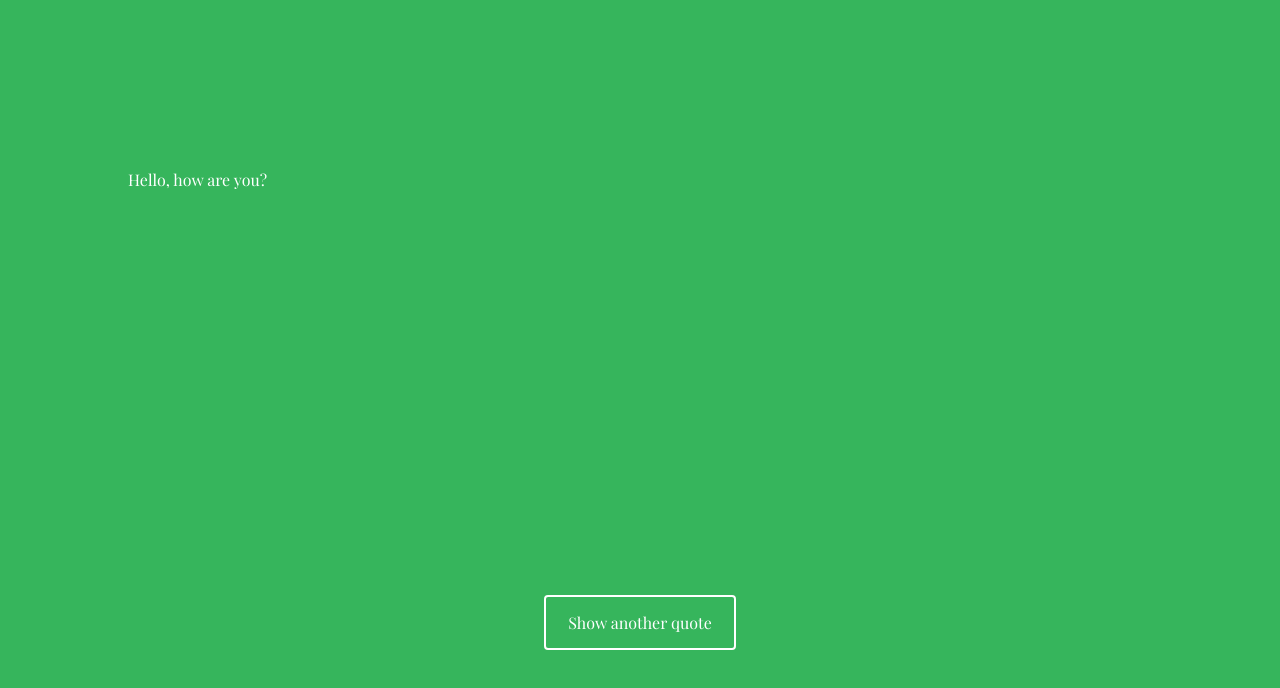
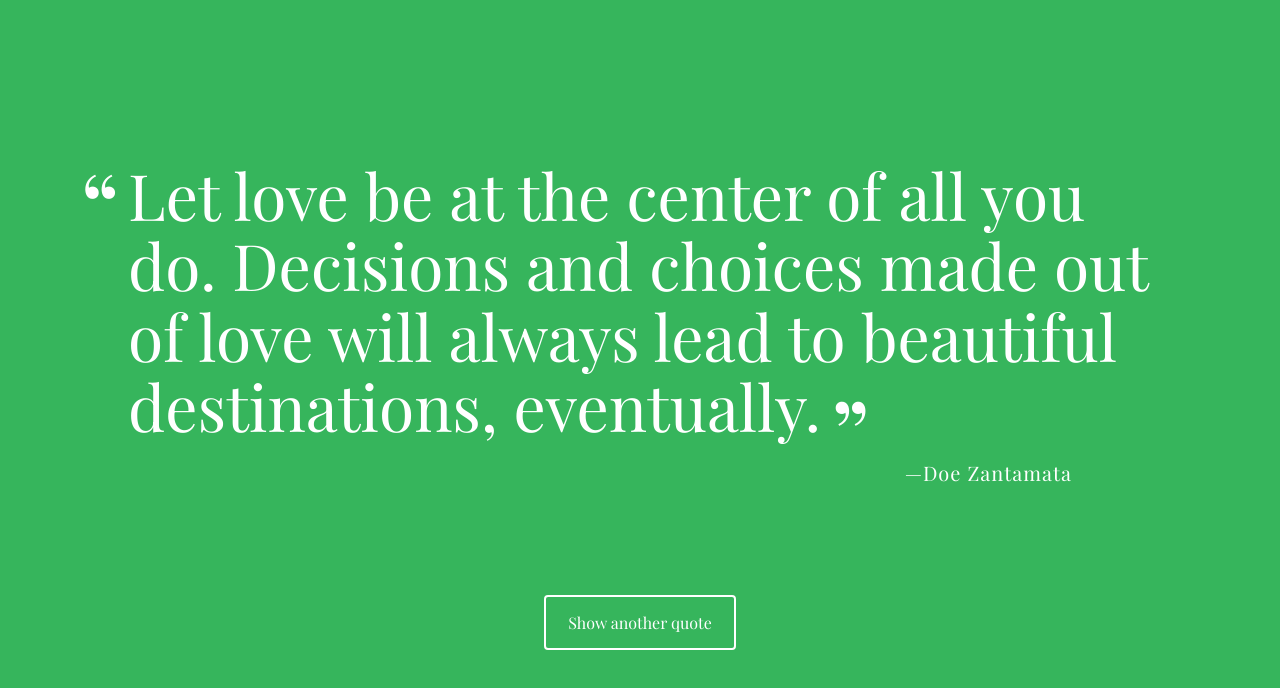
Before and after one commit to riazkhan0311/Full-Stack-Java-Script-Project-1, a plain HTML site: page index.html in a window 1280 px wide. Both pictures are taken after a click on the button "Show another quote". Drawn offline with nearby package versions, Linux system fonts and the light colour scheme; a web font is replaced by a local one.

Commit message:
Project 1 update

```diff
--- a/index.html
+++ b/index.html
@@ -15,7 +15,8 @@
     </div>
     <button id="loadQuote">Show another quote</button>
   </div>
+  <script src="js/quotes.js"></script>
   <script src="js/script.js"></script>
-  <script src="js/quotes.js"></script>
+
 </body>
 </html>
--- a/js/quotes.js
+++ b/js/quotes.js
@@ -1,26 +1,25 @@
 var quotes=[
 		{
-			quote: "You can do anything but not everything",
-			name:"David Allen",
-			//citation: "Making It All Work",
-			//year: 2009
-	    },
+			quote: "People may doubt what you say, but they will believe what you do.",
+			name:"David Allen"
+		 },
 	    {
-	    	quote: "Quote 2",
-			name:"Quote 2 name",
+	    	quote: "Let love be at the center of all you do. Decisions and choices made out of love will always lead to beautiful destinations, eventually.",
+			name:"Doe Zantamata"
 		},
 	    {
-			quote: "Quote 3",
-			name:"Quote 3 name",
+			quote: "A candle loses nothing by lighting another candle.",
+			name:"James Keller"
 		},
 	    {
-			quote: "Quote 4",
-			name:"Quote 4 name",
+			quote: "All was well.",
+			name:"JK Rowling."
 		},
 	    {
-			quote: "Quote 5",
-			name:"Quote 5 name",
+			quote: "We the Best Music",
+			name:"DJ Khaled"
 		}
 		];
 
-console.log(quotes);
+//console.log(quotes[0]);
+//document.write(quotes[4].name);
--- a/js/script.js
+++ b/js/script.js
@@ -1,47 +1,34 @@
-// event listener to respond to clicks on the page
-// when user clicks anywhere on the page, the "makeQuote" function is called
-//document.getElementById('loadQuote').addEventListener("click", printQuote, false);
+// event listener to respond to "Show another quote" button clicks
+// when user clicks anywhere on the button, the "printQuote" function is called
+document.getElementById('loadQuote').addEventListener("click", printQuote, false);
 
-//Create a random quote generator to display quotations on the screen after a button press
-
-/*
-Each quote object should have the following properties:
-A quote property which contains a string: the text of the quote to display on the page
-A source property which contains a string identifying the creator of the quote. For example: "Mark Twain" or "Traditional Irish proverb"
-An optional citation property which contains a string identifying the publication the quote appears in. For example, "Famous Anonymous Jokes". If there is no known publication, then do not include this property on the object.
-An optional year property which contains a number identifying the date of the quote. For example, 1997. If there is no known date, then do not include this property on the object.
-*/
-
-
+//Create a function named getRandomQuote which:
+//selects a random quote object from the quotes array
+//returns the randomly selected quote object
  function getRandomQuote () {
 	//TODO RANDOMIZE QUOTE INDEX
-
+	var randomNumber = Math.floor(Math.random() * 5);
 	// selects a random quote object from the quotes array
-    var quote = quotes[0];
+    var quote = quotes[randomNumber];
     // returns the randomly selected quote object
 	return quote;
-}
-
-
-
-//Create a function named printQuote which follows these rules:
-
-function printQuote () {
-//printQuote calls the getRandomQuote function and stores the returned quote object in a variable
-
 
 }
 
+console.log(getRandomQuote ());
+
 /*
+Create a function named printQuote which follows these rules:
 printQuote calls the getRandomQuote function and stores the returned quote object in a variable
 printQuote constructs a string using the different properties of the quote object using the following HTML template: <p class="quote"> [quote here] </p> <p class="source"> [source here] <span class="citation"> [citation here] </span> <span class="year"> [year here] </span> </p>
 printQuote doesn't add a <span class="citation"> for a missing citation or a <span class="year"> if the year property is missing
 printQuote displays the final HTML string to the page. You can use the following JS snippet to accomplish that: document.getElementById('quote-box').innerHTML
 */
 
-
-
-var html = document.getElementById('quote-box').innerHTML;
-console.log(html);
-
-document.getElementById('quote-box').innerHTML = '<p>Hello, how are you?</p>';
+function printQuote () {
+ var getRandomQuoteVar = getRandomQuote();
+	console.log(getRandomQuoteVar);
+	 document.getElementById('quote-box').innerHTML =
+	'<p class="quote">' + getRandomQuoteVar.quote + '</p>' +
+	'<p class="source">' + getRandomQuoteVar.name + '</p>';
+}
```
Also changed, not shown: js/test.js (added, +54 -0 lines).
